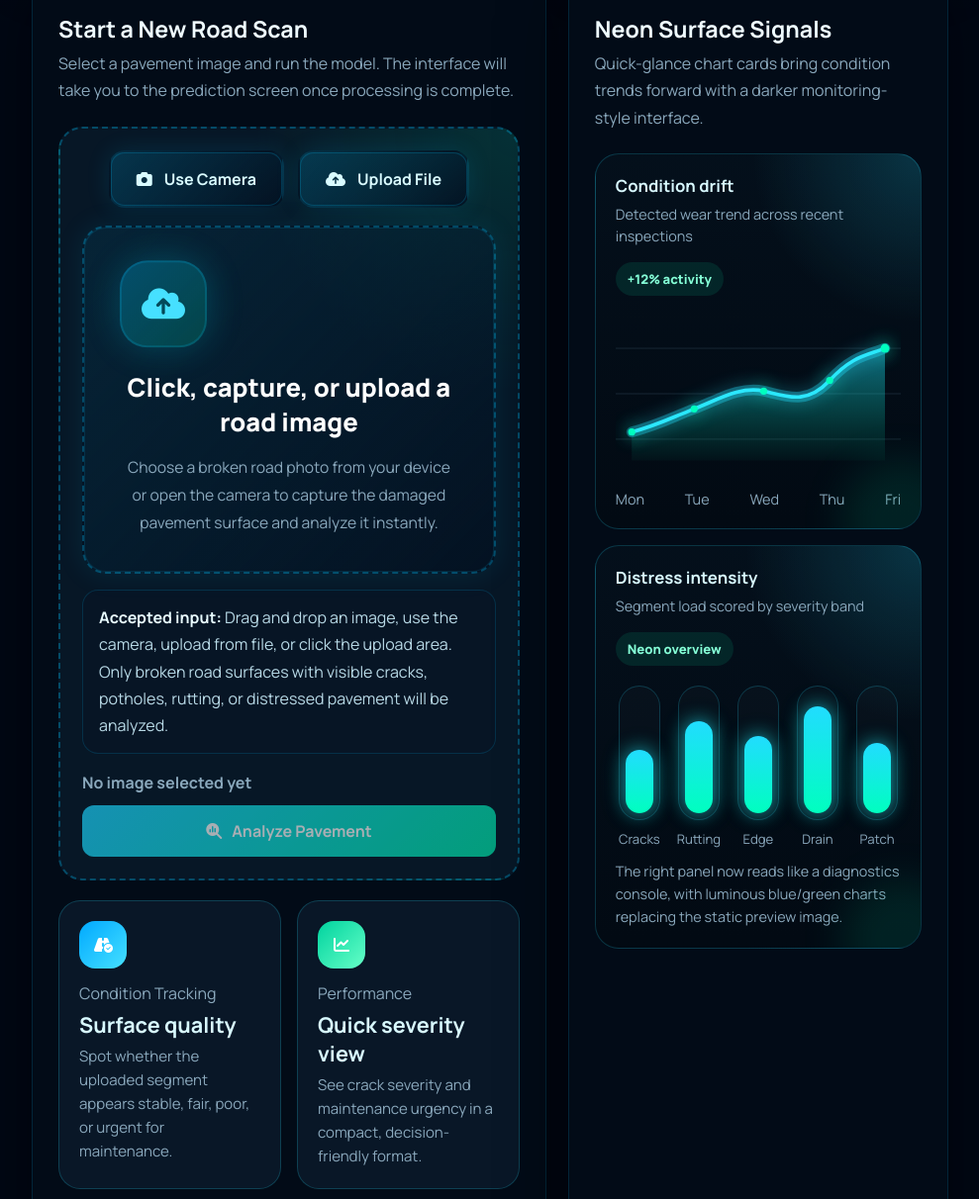
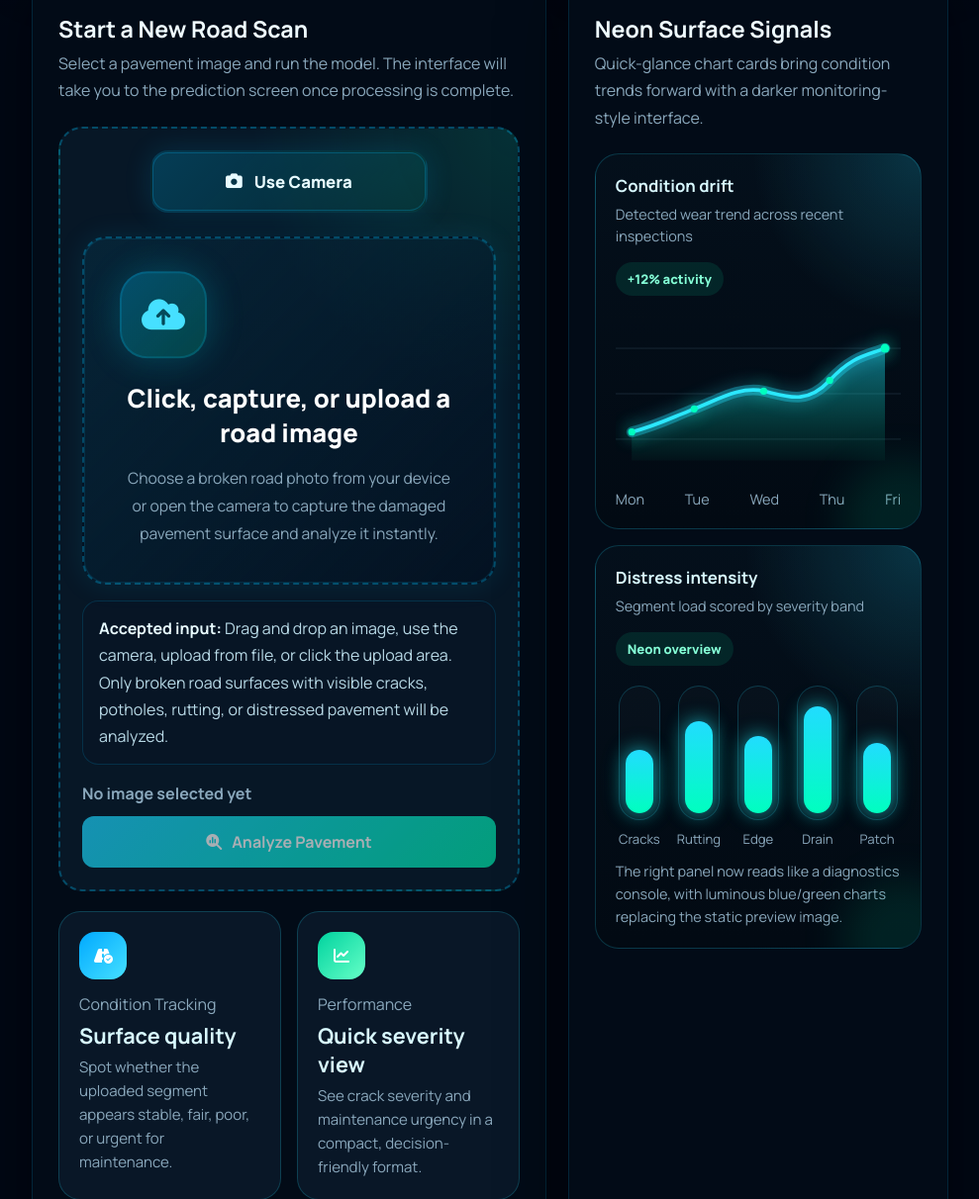
Before and after one commit to San097/Road_pavement_project, a Flask app: page /dashboard in a window 1280 px wide. Shown: the part 800-2012 px from the top of the page at 99% size, without its empty margins (290-1279 px from the left). Run offline with Flask 3, Linux system fonts and the light colour scheme; the visitor is signed in with stand-in values (Sample User, id 1); some libraries are stand-ins or nearby versions.

Commit message:
Update dashboard.html

```diff
--- a/templates/dashboard.html
+++ b/templates/dashboard.html
@@ -499,7 +499,7 @@ body {
   display: flex;
   gap: 14px;
   flex-wrap: wrap;
-  margin-bottom: 18px;
+  margin-bottom: 24px;
   justify-content: center;
 }
 
@@ -508,44 +508,47 @@ body {
   align-items: center;
   justify-content: center;
   gap: 12px;
-  padding: 16px 26px;
+  padding: 18px 32px;
   border: 2px solid transparent;
-  border-radius: 16px;
-  background: linear-gradient(135deg, rgba(0, 194, 255, 0.18) 0%, rgba(4, 18, 34, 0.92) 100%);
-  color: #d9fbff;
+  border-radius: 18px;
+  background: linear-gradient(135deg, rgba(0, 194, 255, 0.22) 0%, rgba(0, 245, 176, 0.08) 100%);
+  color: #e8fbff;
   font-family: inherit;
-  font-size: 1rem;
-  font-weight: 700;
+  font-size: 1.05rem;
+  font-weight: 800;
   cursor: pointer;
   transition: all 0.3s ease;
-  box-shadow: 0 0 24px rgba(0, 194, 255, 0.12), inset 0 0 0 1px rgba(0, 194, 255, 0.2);
+  box-shadow: 0 0 28px rgba(0, 194, 255, 0.14), inset 0 0 0 1px rgba(0, 194, 255, 0.24);
   position: relative;
   overflow: hidden;
+  flex: 1;
+  max-width: 280px;
+  min-width: 200px;
 }
 
 .upload-trigger::before {
   content: "";
   position: absolute;
   inset: 0;
-  background: linear-gradient(90deg, transparent, rgba(255, 255, 255, 0.1), transparent);
+  background: linear-gradient(90deg, transparent, rgba(255, 255, 255, 0.12), transparent);
   transform: translateX(-100%);
 }
 
 .upload-trigger:hover::before {
   transform: translateX(100%);
-  transition: transform 0.5s ease;
+  transition: transform 0.6s ease;
 }
 
 .upload-trigger:hover {
-  transform: translateY(-2px);
-  border-color: #00c2ff;
-  box-shadow: 0 0 34px rgba(0, 194, 255, 0.24), inset 0 0 0 1px rgba(0, 194, 255, 0.4);
-  background: linear-gradient(135deg, rgba(0, 194, 255, 0.28) 0%, rgba(4, 18, 34, 0.98) 100%);
+  transform: translateY(-3px);
+  border-color: #00f5b0;
+  box-shadow: 0 0 42px rgba(0, 194, 255, 0.28), inset 0 0 0 2px rgba(0, 245, 176, 0.3);
+  background: linear-gradient(135deg, rgba(0, 194, 255, 0.32) 0%, rgba(0, 245, 176, 0.18) 100%);
 }
 
 .upload-trigger:active {
-  transform: translateY(0);
-  box-shadow: 0 0 16px rgba(0, 194, 255, 0.16), inset 0 0 0 2px rgba(0, 194, 255, 0.3);
+  transform: translateY(-1px);
+  box-shadow: 0 0 20px rgba(0, 194, 255, 0.18), inset 0 0 0 2px rgba(0, 245, 176, 0.2);
 }
 
 .upload-box {
@@ -1173,12 +1176,14 @@ body.camera-open {
   }
 
   .upload-actions {
-    flex-direction: column;
+    flex-direction: row;
+    justify-content: center;
   }
 
   .upload-trigger {
     width: 100%;
-    padding: 18px 24px;
+    max-width: none;
+    padding: 16px 24px;
     font-size: 1rem;
   }
 
@@ -1363,10 +1368,6 @@ body.camera-open {
                 <i class="fas fa-camera"></i>
                 Use Camera
               </button>
-              <button type="button" class="upload-trigger" id="file-upload-trigger">
-                <i class="fas fa-cloud-arrow-up"></i>
-                Upload File
-              </button>
             </div>
 
             <label for="image-upload" class="upload-box">
@@ -1982,16 +1983,6 @@ if (cameraTrigger) {
   });
 }
 
-const fileUploadTrigger = document.getElementById('file-upload-trigger');
-if (fileUploadTrigger) {
-  fileUploadTrigger.addEventListener('click', () => {
-    if (fileInput) {
-      fileInput.removeAttribute('capture');
-      fileInput.click();
-    }
-  });
-}
-
 if (capturePhoto) {
   capturePhoto.addEventListener('click', (e) => {
     if (!cameraReadyForCapture) {
```
